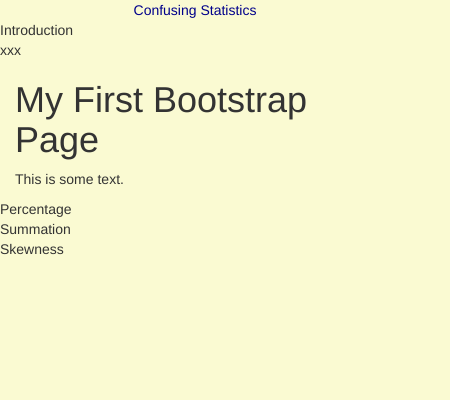
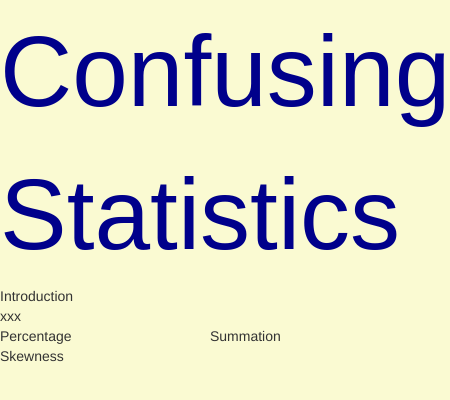
Before and after one commit to chungyin/homework2, a plain HTML site: page index.html in a window 390 px wide. Shown: the whole page, 450 px wide, since content can reach past the window. Drawn offline with nearby package versions, Linux system fonts and the light colour scheme.

Commit message:
change to mobile

```diff
--- a/index.html
+++ b/index.html
@@ -15,15 +15,12 @@
     <nav>Introduction</nav>
     <section>xxx</section>
 
-    <div class="container-fluid">
-  <h1>My First Bootstrap Page</h1>
-  <p>This is some text.</p>
 </div>
 
 <div class="row">
-  <div class="col-sm-4">Percentage</div>
-  <div class="col-sm-4">Summation</div>
-  <div class="col-sm-4">Skewness</div>
+  <div class="col-xs-6 col-md-4">Percentage</div>
+  <div class="col-xs-6 col-md-4">Summation</div>
+  <div class="col-xs-6 col-md-4">Skewness</div>
 </div>
 
     <!-- jQuery (necessary for Bootstrap's JavaScript plugins) -->
--- a/style.css
+++ b/style.css
@@ -1,11 +1,11 @@
-.col-md-4 {
-    backgroud-color: purple;
-    color: white;
-}
+
 
 header {
     text-align: center;
     color: darkblue;
+    font-size: 100px;
+    font-family: Arial;
+    font-style: bold;
 }
 
 body {
```
